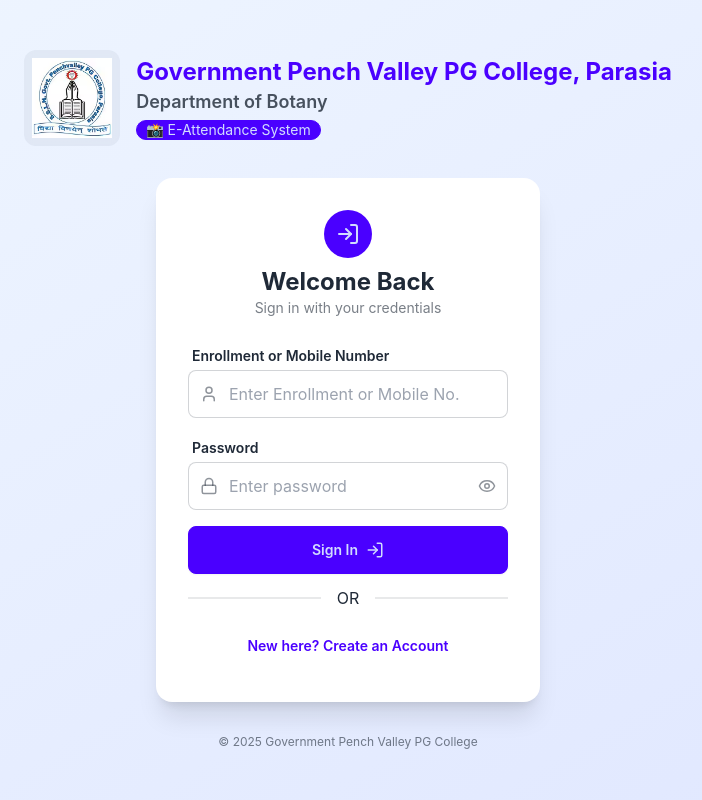
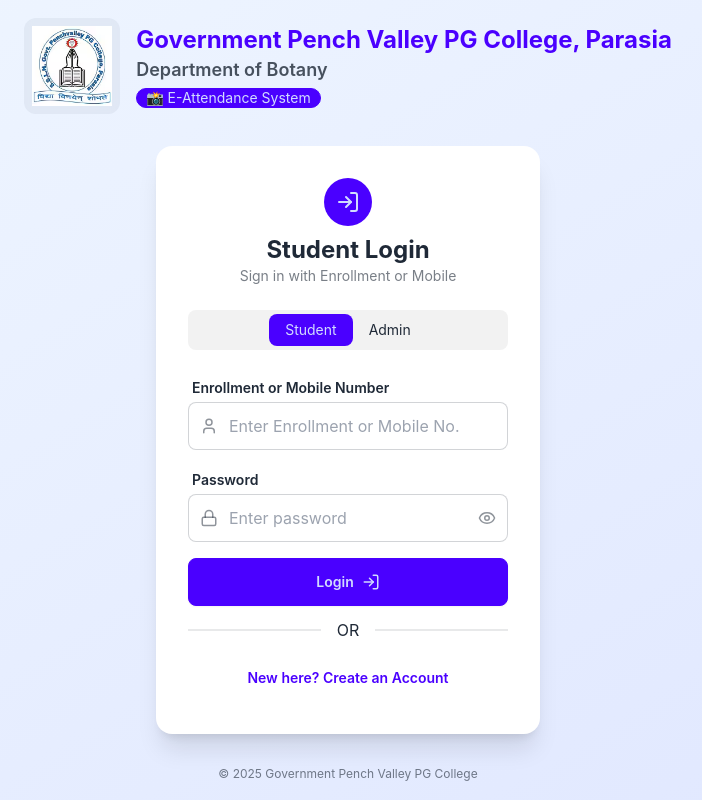
Before and after one commit to divyanshkapale/Atendence-App, a React (Vite) app in the folder frontend/: page /login in a window 1280 px wide. Shown: the whole page, without its empty margins (292-994 px from the left). Built offline with nearby package versions, Linux system fonts and the light colour scheme; no server answers.

Commit message:
Add Admin Login toggle for different login UI

```diff
--- a/frontend/src/pages/Login.jsx
+++ b/frontend/src/pages/Login.jsx
@@ -22,6 +22,8 @@
     const handleChange = (e) => {
         setFormData({ ...formData, [e.target.name]: e.target.value });
     };
+
+    const [isAdminLogin, setIsAdminLogin] = useState(false);
 
     const handleSubmit = async (e) => {
         e.preventDefault();
@@ -55,7 +57,7 @@
                 setError('Registration failed. Please try again.');
             }
         } else {
-            // Standard Login (Username/Enrollment/Mobile + Password)
+            // Standard Login (works for both Admin and Member due to backend logic, but UI differs)
             try {
                 await login(formData.username, formData.password);
                 navigate('/');
@@ -95,15 +97,15 @@
                 <div className="card-body">
                     <div className="text-center mb-4">
                         <div className="avatar placeholder mb-2">
-                            <div className="bg-primary text-primary-content rounded-full w-12">
+                            <div className={`text-primary-content rounded-full w-12 flex items-center justify-center ${isAdminLogin ? 'bg-secondary' : 'bg-primary'}`}>
                                 <LogIn size={24} />
                             </div>
                         </div>
                         <h2 className="card-title justify-center text-2xl font-bold text-base-content">
-                            {isRegistering ? 'Create Account' : 'Welcome Back'}
+                            {isRegistering ? 'Create Account' : isAdminLogin ? 'Admin Login' : 'Student Login'}
                         </h2>
                         <p className="text-base-content/60 text-sm">
-                            {isRegistering ? 'Register to get started' : 'Sign in with your credentials'}
+                            {isRegistering ? 'Register to get started' : isAdminLogin ? 'Enter admin credentials' : 'Sign in with Enrollment or Mobile'}
                         </p>
                     </div>
 
@@ -118,11 +120,26 @@
                         </div>
                     )}
 
+                    {!isRegistering && (
+                        <div className="tabs tabs-boxed justify-center mb-4 bg-base-200">
+                            <a
+                                className={`tab ${!isAdminLogin ? 'tab-active' : ''}`}
+                                onClick={() => { setIsAdminLogin(false); setError(''); }}
+                            >Student</a>
+                            <a
+                                className={`tab ${isAdminLogin ? 'tab-active' : ''}`}
+                                onClick={() => { setIsAdminLogin(true); setError(''); }}
+                            >Admin</a>
+                        </div>
+                    )}
+
                     <form onSubmit={handleSubmit} className="space-y-4">
                         {!isRegistering && (
                             <div className="form-control">
                                 <label className="label py-1">
-                                    <span className="label-text font-semibold">Enrollment or Mobile Number</span>
+                                    <span className="label-text font-semibold">
+                                        {isAdminLogin ? 'Username' : 'Enrollment or Mobile Number'}
+                                    </span>
                                 </label>
                                 <div className="relative">
                                     <div className="absolute inset-y-0 left-0 pl-3 flex items-center pointer-events-none text-base-content/50">
@@ -134,7 +151,7 @@
                                         className="input input-bordered w-full pl-10"
                                         value={formData.username}
                                         onChange={handleChange}
-                                        placeholder="Enter Enrollment or Mobile No."
+                                        placeholder={isAdminLogin ? "Enter Admin Username" : "Enter Enrollment or Mobile No."}
                                         required
                                     />
                                 </div>
@@ -242,7 +259,7 @@
                             type="submit"
                             className="btn btn-primary w-full mt-4"
                         >
-                            <span>{isRegistering ? 'Register' : 'Sign In'}</span>
+                            <span>{isRegistering ? 'Register' : isAdminLogin ? 'Admin Login' : 'Login'}</span>
                             <LogIn size={18} />
                         </button>
                     </form>
@@ -253,6 +270,7 @@
                         <button
                             onClick={() => {
                                 setIsRegistering(!isRegistering);
+                                setIsAdminLogin(false); // Reset admin state when switching reg
                                 setError('');
                                 setSuccessMsg('');
                             }}
```
